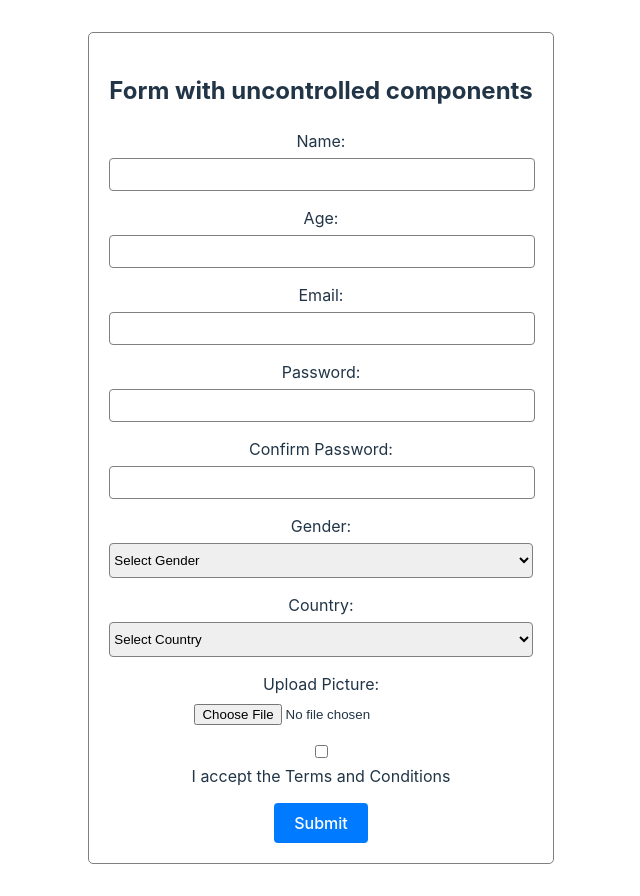
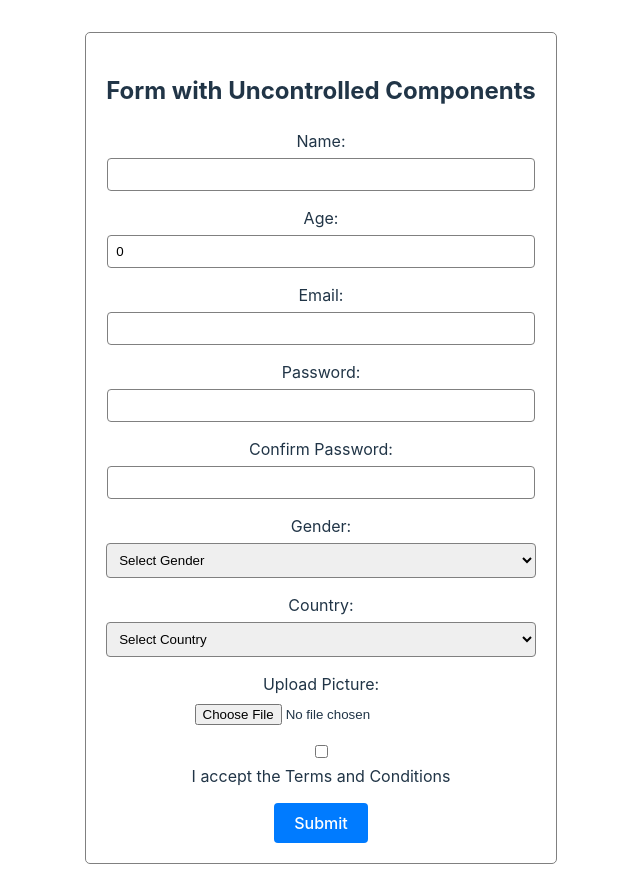
Before and after one commit to VukZh/react_2024_q3, a React (Vite) app: page /uncontrolled in a window 1280 px wide. Shown: the whole page, without its empty margins (319-959 px from the left). Built offline with nearby package versions, Linux system fonts and the light colour scheme.

Commit message:
feat: add form with uncontrollable components

```diff
--- a/src/components/formRHF/formWithReactHookForm.module.css
+++ b/src/components/formRHF/formWithReactHookForm.module.css
@@ -20,10 +20,13 @@
 .formGroup input[type='email'],
 .formGroup input[type='password'],
 .formGroup select {
-    width: 100%;
-    padding: 8px 0;
+    width: calc(100% - 20px);
+    padding: 8px;
     border: 1px solid gray;
     border-radius: 4px;
+}
+.formGroup select {
+    width: 100%;
 }
 
 .formContainer button[type='submit'] {
--- a/src/components/formRHF/formWithReactHookForm.tsx
+++ b/src/components/formRHF/formWithReactHookForm.tsx
@@ -42,8 +42,9 @@ export default function FormWithReactHookForm() {
             id="gender"
             name="gender"
             placeholder="Select Gender"
+            defaultValue=""
             required>
-            <option value="" disabled selected hidden>
+            <option value="" disabled>
               Select Gender
             </option>
             <option value="male">Male</option>
@@ -53,7 +54,7 @@ export default function FormWithReactHookForm() {
         <div className={styles.formGroup}>
           <label htmlFor="country">Country:</label>
           <select id="country" name="country" defaultValue="" required>
-            <option value="" disabled selected hidden>
+            <option value="" disabled>
               Select Country
             </option>
             <option value="Russia">Russia</option>
--- a/src/components/formU/formWithUncontrolledComponents.module.css
+++ b/src/components/formU/formWithUncontrolledComponents.module.css
@@ -8,6 +8,7 @@
 
 .formGroup {
     margin-bottom: 15px;
+    position: relative;
 }
 
 .formGroup label {
@@ -20,10 +21,13 @@
 .formGroup input[type='email'],
 .formGroup input[type='password'],
 .formGroup select {
-    width: 100%;
-    padding: 8px 0;
+    width: calc(100% - 20px);
+    padding: 8px;
     border: 1px solid gray;
     border-radius: 4px;
+}
+.formGroup select {
+    width: 100%;
 }
 
 .formContainer button[type='submit'] {
@@ -34,3 +38,23 @@
     border-radius: 4px;
     cursor: pointer;
 }
+
+.formContainer button[type='submit']:hover {
+    background-color: blue;
+}
+
+.error {
+    position: absolute;
+    font-size: 12px;
+    font-weight: 600;
+    background-color: rgba(32, 32, 32, 0.7);
+    top: 45px;
+    left: 50px;
+    padding: 0 3px;
+    color: tomato;
+    border-radius: 3px;
+}
+
+.btnInactive.btnInactive.btnInactive.btnInactive {
+    background-color: gray!important;
+}
--- a/src/components/formU/formWithUncontrolledComponents.tsx
+++ b/src/components/formU/formWithUncontrolledComponents.tsx
@@ -1,21 +1,77 @@
 import styles from './formWithUncontrolledComponents.module.css';
+import { useRef, useState } from 'react';
+import { formSchema } from '../../helpers/yupScema.ts';
+import {redirect, useNavigate} from "react-router-dom";
+import {ValidationError} from "yup";
 
 export default function FormWithUncontrolledComponents() {
+  const [errors, setErrors] = useState<Record<string, string>>({});
+  const navigate = useNavigate();
+
+  const handleSubmit = async (e: React.FormEvent<HTMLFormElement>) => {
+    e.preventDefault();
+    const form = e.currentTarget;
+    if (!form) return;
+    const formData = new FormData(form);
+    const data = Object.fromEntries(formData.entries());
+    data.terms = data.terms === 'true' ? 'true' : data.terms;
+    console.log("formData: ", data)
+    try {
+      await formSchema.validate(data, { abortEarly: false });
+      console.log("formData 2: ", data)
+      navigate("/");
+    } catch (err: ValidationError) {
+      const validationErrors: Record<string, string> = {};
+      err.inner.forEach((error: ValidationError) => {
+        if (error.path) {
+          validationErrors[error.path] = error.message;
+        }
+      });
+      setErrors(validationErrors);
+    }
+  };
+
+  const handleClearError = () => {
+    setErrors({});
+  };
+
+  const hasError = Object.keys(errors).length > 0;
+
   return (
     <div className={styles.formContainer}>
-      <h2>Form with uncontrolled components</h2>
-      <form autoComplete="off">
+      <h2>Form with Uncontrolled Components</h2>
+      <form autoComplete="off" onSubmit={handleSubmit}>
         <div className={styles.formGroup}>
           <label htmlFor="name">Name:</label>
-          <input type="text" id="name" name="name" required />
+          <input
+            type="text"
+            id="name"
+            name="name"
+            onChange={handleClearError}
+          />
+          {errors.name && <span className={styles.error}>{errors.name}</span>}
         </div>
         <div className={styles.formGroup}>
           <label htmlFor="age">Age:</label>
-          <input type="number" id="age" name="age" required />
+          <input
+            type="number"
+            id="age"
+            name="age"
+            step={1}
+            defaultValue={0}
+            onChange={handleClearError}
+          />
+          {errors.age && <span className={styles.error}>{errors.age}</span>}
         </div>
         <div className={styles.formGroup}>
           <label htmlFor="email">Email:</label>
-          <input type="email" id="email" name="email" required />
+          <input
+            type="email"
+            id="email"
+            name="email"
+            onChange={handleClearError}
+          />
+          {errors.email && <span className={styles.error}>{errors.email}</span>}
         </div>
         <div className={styles.formGroup}>
           <label htmlFor="password">Password:</label>
@@ -24,36 +80,49 @@ export default function FormWithUncontrolledComponents() {
             id="password"
             name="password"
             autoComplete="new-password"
-            required
+            onChange={handleClearError}
           />
+          {errors.password && (
+            <span className={styles.error}>{errors.password}</span>
+          )}
         </div>
         <div className={styles.formGroup}>
           <label htmlFor="confirm-password">Confirm Password:</label>
           <input
             type="password"
             id="confirm-password"
-            name="confirm-password"
-            required
+            name="confirmPassword"
+            onChange={handleClearError}
           />
+          {errors.confirmPassword && (
+            <span className={styles.error}>{errors.confirmPassword}</span>
+          )}
         </div>
         <div className={styles.formGroup}>
           <label htmlFor="gender">Gender:</label>
           <select
             id="gender"
             name="gender"
-            placeholder="Select Gender"
-            required>
-            <option value="" disabled selected hidden>
+            defaultValue=""
+            onChange={handleClearError}>
+            <option value="" disabled hidden>
               Select Gender
             </option>
             <option value="male">Male</option>
             <option value="female">Female</option>
           </select>
+          {errors.gender && (
+            <span className={styles.error}>{errors.gender}</span>
+          )}
         </div>
         <div className={styles.formGroup}>
           <label htmlFor="country">Country:</label>
-          <select id="country" name="country" defaultValue="" required>
-            <option value="" disabled selected hidden>
+          <select
+            id="country"
+            name="country"
+            defaultValue=""
+            onChange={handleClearError}>
+            <option value="" disabled hidden>
               Select Country
             </option>
             <option value="Russia">Russia</option>
@@ -62,6 +131,9 @@ export default function FormWithUncontrolledComponents() {
             <option value="Australia">Australia</option>
             <option value="Germany">Germany</option>
           </select>
+          {errors.country && (
+            <span className={styles.error}>{errors.country}</span>
+          )}
         </div>
         <div className={styles.formGroup}>
           <label htmlFor="picture">Upload Picture:</label>
@@ -70,13 +142,29 @@ export default function FormWithUncontrolledComponents() {
             id="picture"
             name="picture"
             accept="image/png, image/jpeg"
+            onChange={handleClearError}
           />
+          {errors.picture && (
+            <span className={styles.error}>{errors.picture}</span>
+          )}
         </div>
         <div className={styles.formGroup}>
-          <input type="checkbox" id="terms" name="terms" required />
+          <input
+            type="checkbox"
+            id="terms"
+            name="terms"
+            onChange={handleClearError}
+            value="true"
+          />
           <label htmlFor="terms">I accept the Terms and Conditions</label>
+          {errors.terms && <span className={styles.error}>{errors.terms}</span>}
         </div>
-        <button type="submit">Submit</button>
+        <button
+          type="submit"
+          disabled={hasError}
+          className={hasError ? styles.btnInactive : ''}>
+          Submit
+        </button>
       </form>
     </div>
   );
--- /dev/null
+++ b/src/helpers/yupScema.ts
@@ -0,0 +1,54 @@
+import * as yup from "yup";
+
+export const formSchema = yup.object().shape({
+  name: yup
+    .string()
+    .required('Name is required')
+    .matches(/^[A-Z]/, 'Name must start with an uppercase letter'),
+  age: yup
+    .number()
+    .required('Age is required')
+    .positive('Age must be a positive number')
+    .integer('Age must be an integer'),
+  email: yup.string().email('Invalid email').required('Email is required'),
+  password: yup
+    .string()
+    .required('Password is required')
+    .min(8, 'Password must be at least 8 characters')
+    .matches(
+      /(?=.*[a-z])/,
+      'Password must contain at least one lowercase letter',
+    )
+    .matches(
+      /(?=.*[A-Z])/,
+      'Password must contain at least one uppercase letter',
+    )
+    .matches(/(?=.*[0-9])/, 'Password must contain at least one number')
+    .matches(
+      /(?=.*[!@#$%^&*_-~])/,
+      'Password must contain at least one special character',
+    ),
+  confirmPassword: yup
+    .string()
+    .required('Confirm Password is required')
+    .oneOf([yup.ref('password')], 'Passwords must match'),
+  gender: yup.string().required('Gender is required'),
+  country: yup.string().required('Country is required'),
+  picture: yup
+    .mixed()
+    .test('fileType', 'Only PNG and JPEG files are allowed', (value) => {
+      if (!value) return true;
+      return ['image/png', 'image/jpeg'].includes(value.type);
+    })
+    .test('fileSize', 'File size must be less than 1MB', (value) => {
+      if (!value) return true;
+      return value.size <= 1024 * 1024;
+    }),
+  terms: yup
+    .mixed()
+    .test(
+      'is-checked',
+      'You must accept the Terms and Conditions',
+      (value) => value === 'true',
+    ),
+});
```
Also changed, not shown: src/types/types.ts (added, +15 -0 lines).
